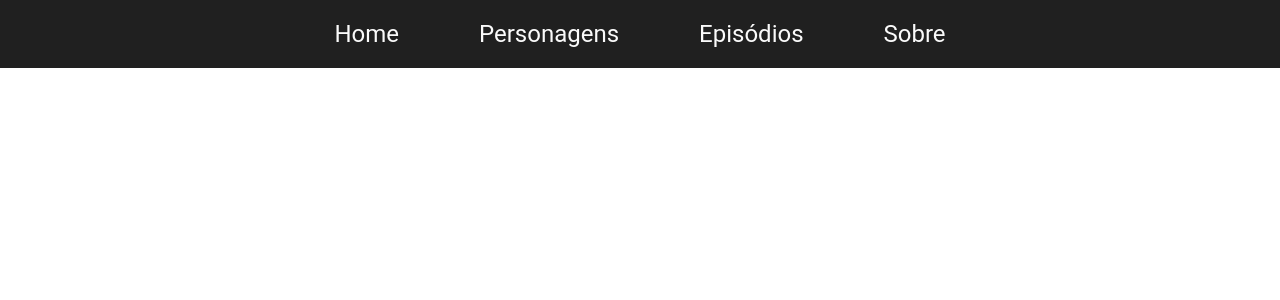
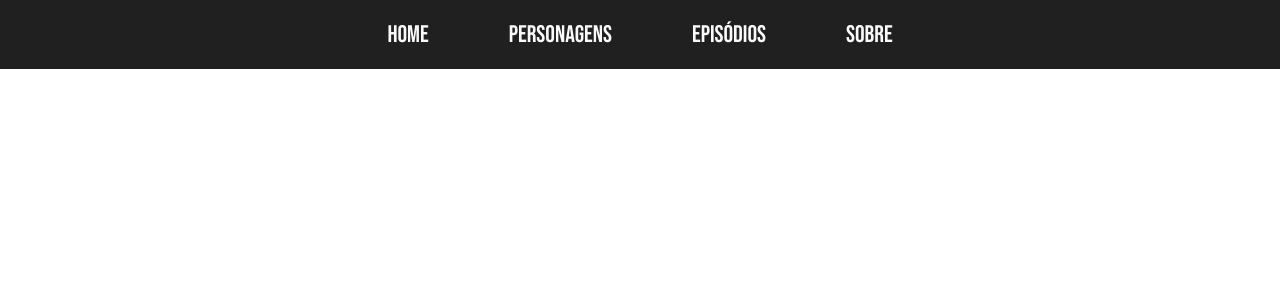
Before and after one commit to yasaf7/rick-morty-react, a React (Create React App) app: page / in a window 1280 px wide. Shown: the top 300 px of the page. Built offline with nearby package versions, Linux system fonts and the light colour scheme.

Commit message:
Adicionando fontes globais no sistema

```diff
--- a/src/index.css
+++ b/src/index.css
@@ -1,3 +1,5 @@
+@import url('https://fonts.googleapis.com/css2?family=Bebas+Neue&family=Luckiest+Guy&family=Poppins:wght@300;700&family=Roboto:wght@300;400;700&display=swap');
+
 body {
   margin: 0;
   font-family: -apple-system, BlinkMacSystemFont, 'Segoe UI', 'Roboto', 'Oxygen',
```
